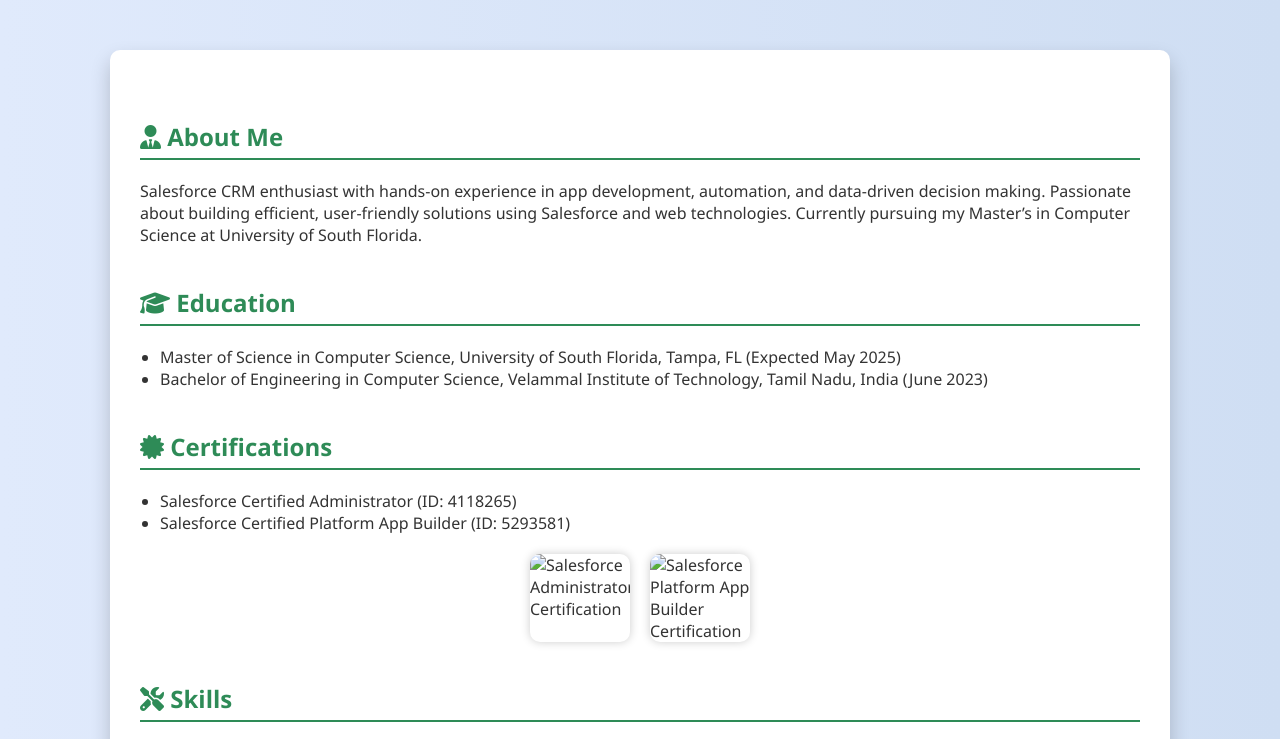
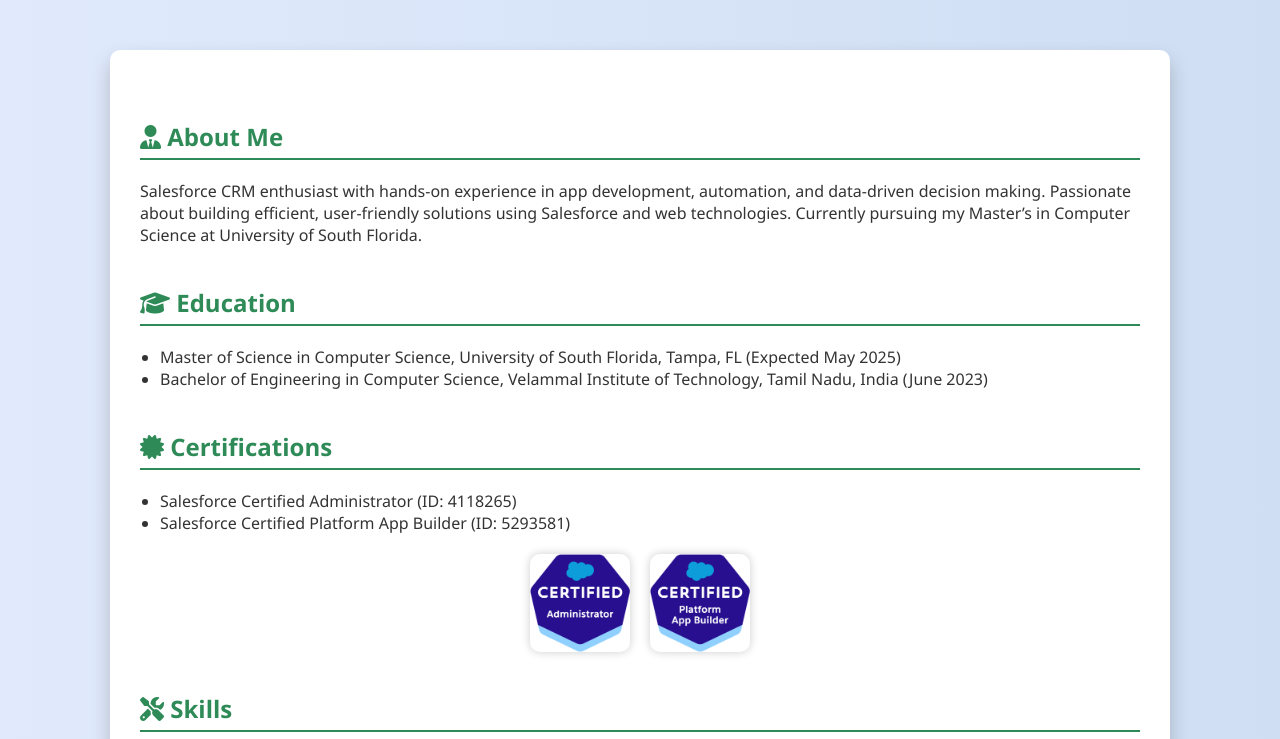
Before and after one commit to NAbhiramchowdary/Abhiram_Portfolio, a plain HTML site: page Abhiram_portfolio/index.html in a window 1280 px wide. Both pictures are taken after a click on the button "View My Portfolio". Shown: the top 739 px of the page. Drawn offline with Linux system fonts and the light colour scheme.

Commit message:
Update index.html

```diff
--- a/Abhiram_portfolio/index.html
+++ b/Abhiram_portfolio/index.html
@@ -89,7 +89,7 @@
 <body>
     <div class="landing">
         <div class="left">
-            <img src="WhatsApp Image 2025-06-03 at 5.41.15 PM (2).jpeg" alt="Abhiram Photo">
+            <img src="pictures/WhatsApp Image 2025-06-03 at 5.41.15 PM (2).jpeg" alt="Abhiram Photo">
         </div>
         <div class="right">
             <h1>Abhiram Chowdary</h1>
@@ -113,8 +113,8 @@
                 <li>Salesforce Certified Platform App Builder (ID: 5293581)</li>
             </ul>
             <div class="certifications-img">
-                <img src="2021-03_Badge_SF-Certified_Administrator_500x490px.png" alt="Salesforce Administrator Certification">
-                <img src="2021-03_Badge_SF-Certified_Platform-App-Builder_500x490px.png" alt="Salesforce Platform App Builder Certification">
+                <img src="pictures/2021-03_Badge_SF-Certified_Administrator_500x490px.png" alt="Salesforce Administrator Certification">
+                <img src="pictures/2021-03_Badge_SF-Certified_Platform-App-Builder_500x490px.png" alt="Salesforce Platform App Builder Certification">
             </div>
             <h2><i class="fas fa-tools"></i> Skills</h2>
             <ul>
```
